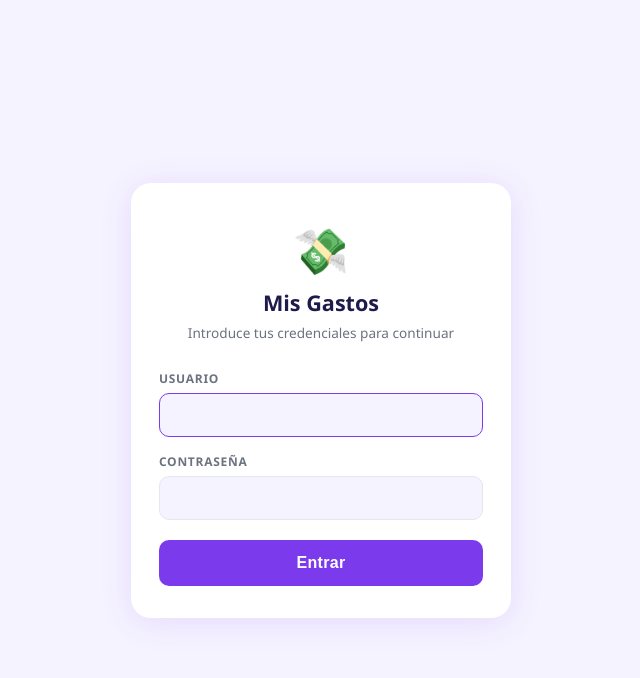
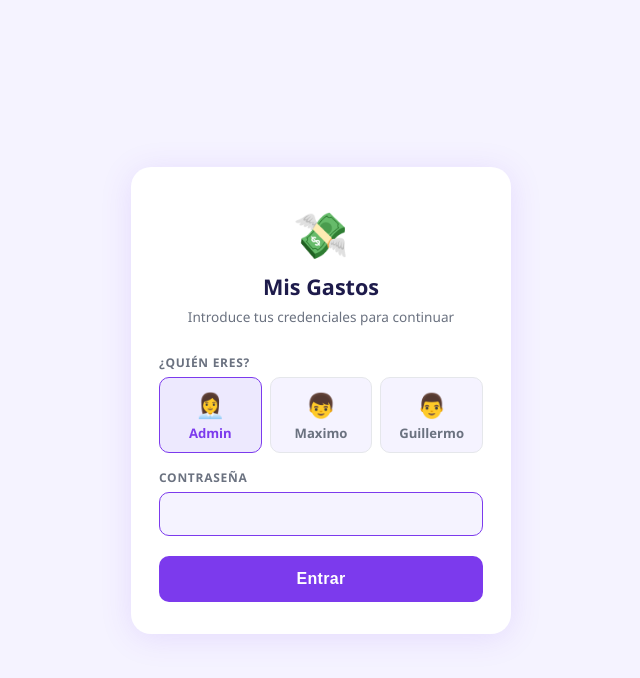
Before and after one commit to ConstanzaCaballero/mis-gastos, a Flask app: page /login in a window 1280 px wide. Shown: the top 678 px of the page, without its empty margins (319-959 px from the left). Run offline with Flask 3, Linux system fonts and the light colour scheme; some libraries are stand-ins or nearby versions.

Commit message:
Add multi-user support with isolated expense data
- USERS dict with admin/Maximo/Guillermo, passwords from env vars
  (PASSWORD_ADMIN, PASSWORD_MAXIMO, PASSWORD_GUILLERMO)
- Add username column to expenses table (migration included)
- All DB queries filtered by session username — data fully isolated
- DELETE also checks username to prevent cross-user deletion
- Login page shows user picker (3 avatar buttons) instead of text input
- Header shows logged-in username below app title
- Remove USERNAME/PASSWORD env vars, replace with per-user vars

Co-Authored-By: Claude Sonnet 4.6 <noreply@anthropic.com>

```diff
--- a/app.py
+++ b/app.py
@@ -18,8 +18,12 @@ _DATABASE_URL = os.environ.get("DATABASE_URL", "")
 if _DATABASE_URL.startswith("postgres://"):
     _DATABASE_URL = _DATABASE_URL.replace("postgres://", "postgresql://", 1)
 
-_USERNAME = os.environ.get("USERNAME", "admin")
-_PASSWORD = os.environ.get("PASSWORD", "password")
+# Passwords loaded from env vars — usernames are fixed
+USERS = {
+    "admin":     os.environ.get("PASSWORD_ADMIN", ""),
+    "Maximo":    os.environ.get("PASSWORD_MAXIMO", ""),
+    "Guillermo": os.environ.get("PASSWORD_GUILLERMO", ""),
+}
 
 CATEGORIES = [
     "supermercado", "restaurantes", "alquiler", "transporte",
@@ -29,11 +33,15 @@ CATEGORIES = [
 ]
 
 
-# ── Auth ─────────────────────────────────────────────────────
+# ── Auth helpers ─────────────────────────────────────────────
+def current_user():
+    return session.get("username")
+
+
 def login_required(f):
     @functools.wraps(f)
     def decorated(*args, **kwargs):
-        if not session.get("logged_in"):
+        if not session.get("username"):
             if request.path.startswith("/api/"):
                 return jsonify({"error": "No autenticado"}), 401
             return redirect(url_for("login"))
@@ -41,16 +49,16 @@ def login_required(f):
     return decorated
 
 
+# ── Auth routes ──────────────────────────────────────────────
 @app.route("/login", methods=["GET", "POST"])
 def login():
     error = None
     if request.method == "POST":
         username = request.form.get("username", "")
         password = request.form.get("password", "")
-        ok = secrets.compare_digest(username, _USERNAME) and \
-             secrets.compare_digest(password, _PASSWORD)
-        if ok:
-            session["logged_in"] = True
+        stored   = USERS.get(username, "")
+        if stored and secrets.compare_digest(password, stored):
+            session["username"] = username
             return redirect(url_for("index"))
         error = "Usuario o contraseña incorrectos"
     return render_template("login.html", error=error)
@@ -83,6 +91,7 @@ def init_db():
                 """
                 CREATE TABLE IF NOT EXISTS expenses (
                     id         SERIAL PRIMARY KEY,
+                    username   TEXT NOT NULL,
                     amount     NUMERIC(10,2) NOT NULL,
                     category   TEXT NOT NULL,
                     note       TEXT,
@@ -91,13 +100,20 @@ def init_db():
                 )
                 """
             )
+            # Migration: add username column to pre-existing tables
+            cur.execute(
+                """
+                ALTER TABLE expenses
+                ADD COLUMN IF NOT EXISTS username TEXT NOT NULL DEFAULT 'admin'
+                """
+            )
 
 
-# ── Routes ───────────────────────────────────────────────────
+# ── App routes ───────────────────────────────────────────────
 @app.route("/")
 @login_required
 def index():
-    return render_template("index.html")
+    return render_template("index.html", username=current_user())
 
 
 @app.route("/api/expenses", methods=["GET"])
@@ -111,10 +127,11 @@ def list_expenses():
                 SELECT id, amount::float, category, note,
                        TO_CHAR(date, 'YYYY-MM-DD') AS date
                 FROM expenses
-                WHERE TO_CHAR(date, 'YYYY-MM') = %s
+                WHERE username = %s
+                  AND TO_CHAR(date, 'YYYY-MM') = %s
                 ORDER BY date DESC, id DESC
                 """,
-                (month,),
+                (current_user(), month),
             )
             rows = cur.fetchall()
     return jsonify([dict(r) for r in rows])
@@ -141,12 +158,12 @@ def add_expense():
         with conn.cursor() as cur:
             cur.execute(
                 """
-                INSERT INTO expenses (amount, category, note, date)
-                VALUES (%s, %s, %s, %s)
+                INSERT INTO expenses (username, amount, category, note, date)
+                VALUES (%s, %s, %s, %s, %s)
                 RETURNING id, amount::float, category, note,
                           TO_CHAR(date, 'YYYY-MM-DD') AS date
                 """,
-                (amount, category, note or None, date),
+                (current_user(), amount, category, note or None, date),
             )
             row = cur.fetchone()
     return jsonify(dict(row)), 201
@@ -157,7 +174,11 @@ def add_expense():
 def delete_expense(expense_id):
     with get_db() as conn:
         with conn.cursor() as cur:
-            cur.execute("DELETE FROM expenses WHERE id = %s", (expense_id,))
+            # username check prevents deleting another user's expense
+            cur.execute(
+                "DELETE FROM expenses WHERE id = %s AND username = %s",
+                (expense_id, current_user()),
+            )
     return jsonify({"deleted": expense_id})
 
 
@@ -171,17 +192,22 @@ def summary():
                 """
                 SELECT category, SUM(amount)::float AS total
                 FROM expenses
-                WHERE TO_CHAR(date, 'YYYY-MM') = %s
+                WHERE username = %s
+                  AND TO_CHAR(date, 'YYYY-MM') = %s
                 GROUP BY category
                 ORDER BY total DESC
                 """,
-                (month,),
+                (current_user(), month),
             )
             by_cat = cur.fetchall()
             cur.execute(
-                "SELECT COALESCE(SUM(amount), 0)::float AS total FROM expenses "
-                "WHERE TO_CHAR(date, 'YYYY-MM') = %s",
-                (month,),
+                """
+                SELECT COALESCE(SUM(amount), 0)::float AS total
+                FROM expenses
+                WHERE username = %s
+                  AND TO_CHAR(date, 'YYYY-MM') = %s
+                """,
+                (current_user(), month),
             )
             grand = cur.fetchone()
     return jsonify(
--- a/static/style.css
+++ b/static/style.css
@@ -44,7 +44,8 @@ body {
 }
 .header-left { display: flex; align-items: center; gap: 8px; flex-shrink: 0; }
 .app-logo    { font-size: 1.3rem; }
-.app-title   { font-size: 1.05rem; font-weight: 700; color: #fff; }
+.app-title   { font-size: 1.05rem; font-weight: 700; color: #fff; display: block; line-height: 1.1; }
+.user-badge  { font-size: .68rem; font-weight: 600; color: rgba(255,255,255,.7); display: block; }
 
 .month-nav {
   display: flex;
--- a/templates/index.html
+++ b/templates/index.html
@@ -19,7 +19,10 @@
 <header class="app-header">
   <div class="header-left">
     <span class="app-logo">💸</span>
-    <span class="app-title">Mis Gastos</span>
+    <div>
+      <span class="app-title">Mis Gastos</span>
+      <span class="user-badge">{{ username }}</span>
+    </div>
   </div>
   <div class="month-nav">
     <button class="month-btn" id="prev-month">&#8249;</button>
--- a/templates/login.html
+++ b/templates/login.html
@@ -63,8 +63,8 @@
       color: var(--muted);
       margin-bottom: 6px;
     }
-    input[type="text"],
-    input[type="password"] {
+    input[type="password"],
+    select {
       width: 100%;
       border: 1.5px solid var(--border);
       border-radius: 10px;
@@ -75,7 +75,32 @@
       -webkit-appearance: none;
       transition: border-color .15s;
     }
-    input:focus { outline: none; border-color: var(--primary); }
+    input:focus, select:focus { outline: none; border-color: var(--primary); }
+    .user-grid {
+      display: grid;
+      grid-template-columns: repeat(3, 1fr);
+      gap: 8px;
+    }
+    .user-btn {
+      border: 1.5px solid var(--border);
+      border-radius: 10px;
+      background: var(--bg);
+      padding: 10px 4px;
+      cursor: pointer;
+      text-align: center;
+      font-family: var(--font);
+      font-size: .82rem;
+      font-weight: 600;
+      color: var(--muted);
+      transition: all .13s;
+    }
+    .user-btn .avatar { font-size: 1.5rem; display: block; margin-bottom: 3px; }
+    .user-btn.active {
+      border-color: var(--primary);
+      background: #EDE9FE;
+      color: var(--primary);
+    }
+    .user-btn:active { transform: scale(.95); }
     .error {
       background: #FEE2E2;
       color: var(--danger);
@@ -113,19 +138,39 @@
     <div class="error">{{ error }}</div>
     {% endif %}
 
-    <form method="POST" action="/login" autocomplete="on">
+    <form method="POST" action="/login" autocomplete="on" id="login-form">
       <div class="field">
-        <label for="username">Usuario</label>
-        <input type="text" id="username" name="username"
-          autocomplete="username" required autofocus />
+        <label>¿Quién eres?</label>
+        <div class="user-grid">
+          <button type="button" class="user-btn active" data-user="admin">
+            <span class="avatar">👩‍💼</span>Admin
+          </button>
+          <button type="button" class="user-btn" data-user="Maximo">
+            <span class="avatar">👦</span>Maximo
+          </button>
+          <button type="button" class="user-btn" data-user="Guillermo">
+            <span class="avatar">👨</span>Guillermo
+          </button>
+        </div>
+        <input type="hidden" id="username" name="username" value="admin" />
       </div>
       <div class="field">
         <label for="password">Contraseña</label>
         <input type="password" id="password" name="password"
-          autocomplete="current-password" required />
+          autocomplete="current-password" required autofocus />
       </div>
       <button type="submit">Entrar</button>
     </form>
+    <script>
+      document.querySelectorAll('.user-btn').forEach(btn => {
+        btn.addEventListener('click', () => {
+          document.querySelectorAll('.user-btn').forEach(b => b.classList.remove('active'));
+          btn.classList.add('active');
+          document.getElementById('username').value = btn.dataset.user;
+          document.getElementById('password').focus();
+        });
+      });
+    </script>
   </div>
 </body>
 </html>
```
Also changed, not shown: render.yaml (+7 -5 lines).
